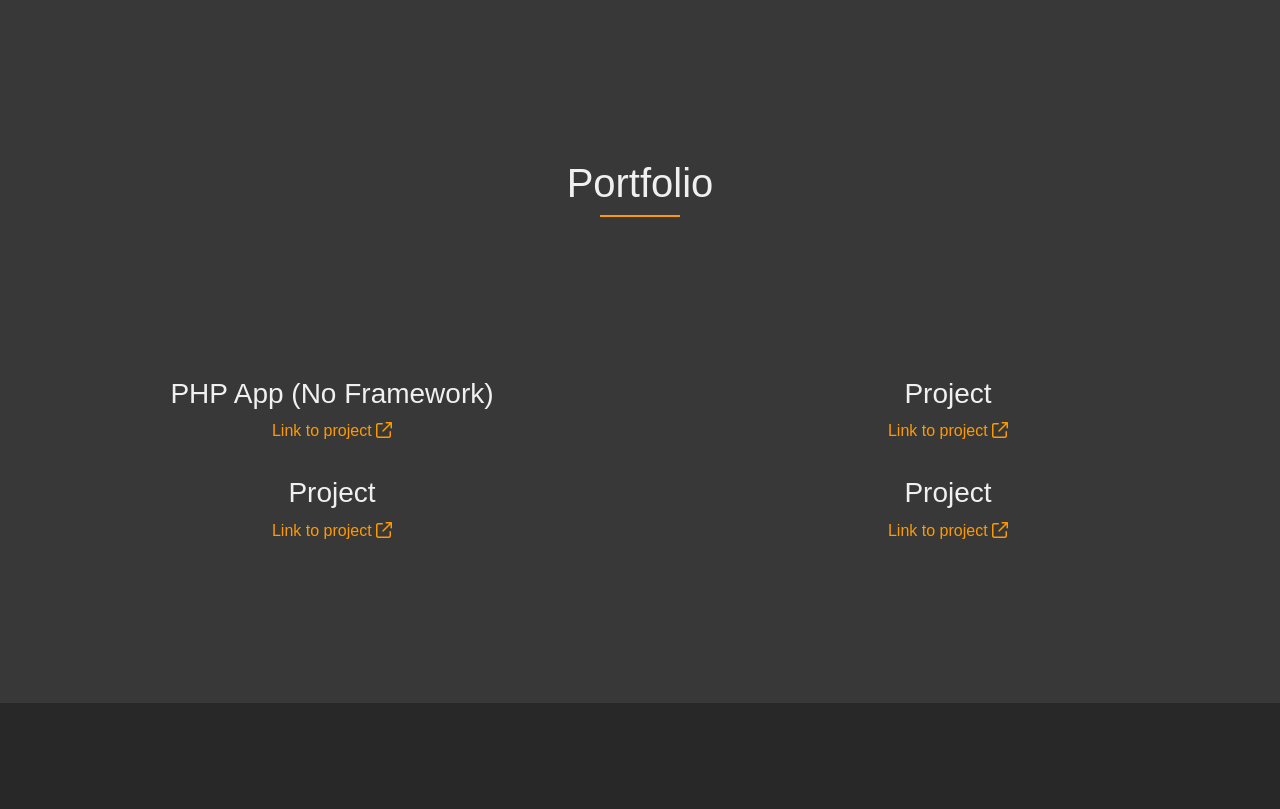
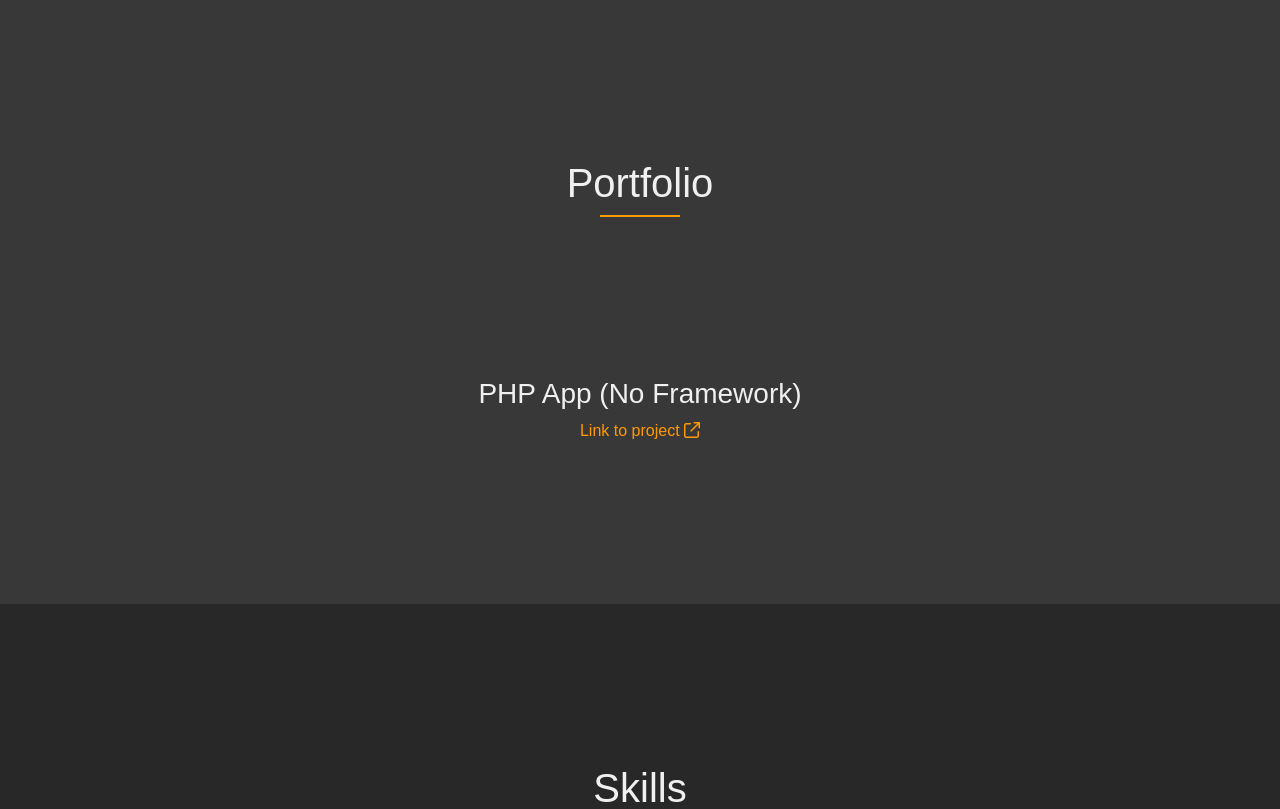
Before and after one commit to AXIS-Consulting/axisac_website, a PHP site: page / in a window 1280 px wide. Shown: the part 1575-2384 px from the top of the page. Run offline with PHP 8.4, Linux system fonts and the light colour scheme; some libraries are stand-ins or nearby versions.

Commit message:
Update index.php
commented out other projects, changed link

```diff
--- a/index.php
+++ b/index.php
@@ -69,23 +69,23 @@
 
         <div>
             <h3>PHP App (No Framework)</h3>
-            <a href="/projects/php-app-no-framework" target="_blank">Link to project <i class="fa-regular fa-arrow-up-right-from-square"></i></a>
+            <a href="https://github.com/AXIS-Consulting/php-app-no-framework" target="_blank">Link to project <i class="fa-regular fa-arrow-up-right-from-square"></i></a>
         </div>
 
-        <div>
-            <h3>Project</h3>
-            <a href="/projects" target="_blank">Link to project <i class="fa-regular fa-arrow-up-right-from-square"></i></a>
-        </div>
-
-        <div>
-            <h3>Project</h3>
-            <a href="/projects" target="_blank">Link to project <i class="fa-regular fa-arrow-up-right-from-square"></i></a>
-        </div>
-
-        <div>
-            <h3>Project</h3>
-            <a href="/projects" target="_blank">Link to project <i class="fa-regular fa-arrow-up-right-from-square"></i></a>
-        </div>
+<!--        <div>-->
+<!--            <h3>Project</h3>-->
+<!--            <a href="/projects" target="_blank">Link to project <i class="fa-regular fa-arrow-up-right-from-square"></i></a>-->
+<!--        </div>-->
+<!---->
+<!--        <div>-->
+<!--            <h3>Project</h3>-->
+<!--            <a href="/projects" target="_blank">Link to project <i class="fa-regular fa-arrow-up-right-from-square"></i></a>-->
+<!--        </div>-->
+<!---->
+<!--        <div>-->
+<!--            <h3>Project</h3>-->
+<!--            <a href="/projects" target="_blank">Link to project <i class="fa-regular fa-arrow-up-right-from-square"></i></a>-->
+<!--        </div>-->
 
     </div>
 
```
